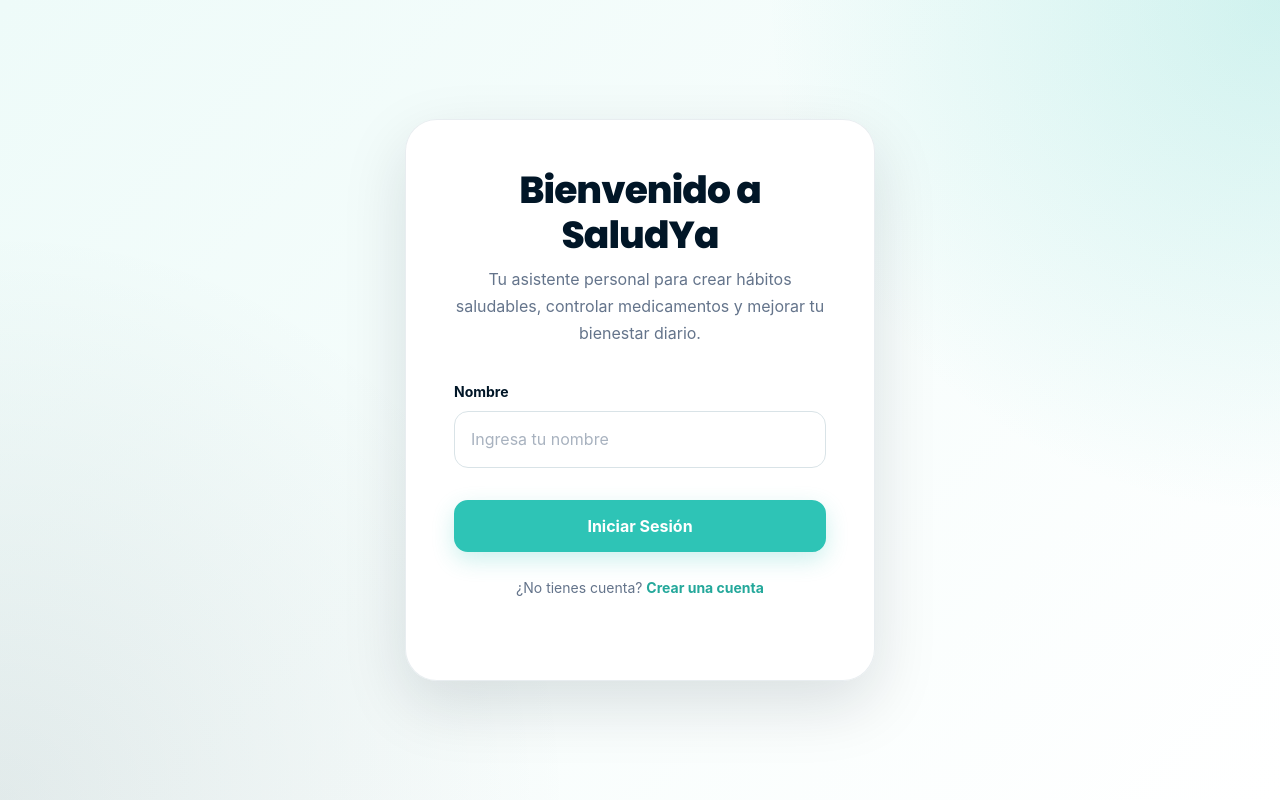
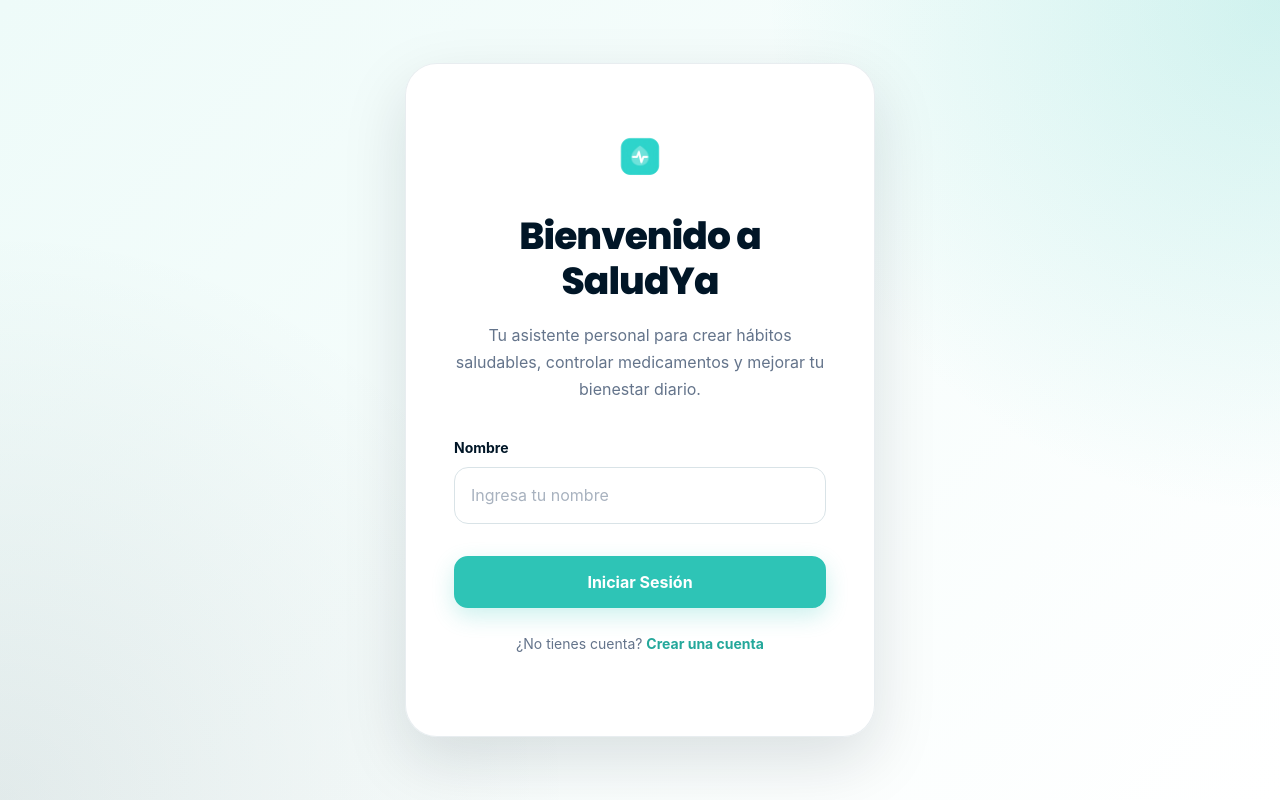
Before and after one commit to lyanecenteno176-lang/Salud_Ya., a Django app: page / in a window 1280 px wide. Run offline with Django 5.2, Linux system fonts and the light colour scheme; parts of the project's set-up code (start-up, migrations or seed data) failed here and were passed over.

Commit message:
Rectificacion de plantilla Css, integracion de logo .

```diff
--- a/saludya_app/static/saludya_app/css/styles.css
+++ b/saludya_app/static/saludya_app/css/styles.css
@@ -443,9 +443,6 @@ section {
     transform: translateY(-1px);
 }
 
-.logo span {
-    color: var(--primary-color);
-}
 
 .logo img {
     width: auto;
@@ -3935,3 +3932,48 @@ a,
 .nav-links a:hover{
     color:#2ec4b6;
 }
+
+.login-brand {
+    display: flex;
+    flex-direction: column;
+    align-items: center;
+    gap: 12px;
+    margin-bottom: 18px;
+}
+
+.login-logo {
+    width: 90px;
+    height: 90px;
+    object-fit: contain;
+    display: block;
+}
+
+.login-brand h2 {
+    margin: 0;
+    text-align: center;
+}
+
+.logo {
+    display: flex;
+    align-items: center;
+    gap: 10px;
+    text-decoration: none;
+}
+
+.navbar-logo {
+    width: 42px;
+    height: 42px;
+    object-fit: contain;
+    flex-shrink: 0;
+}
+
+.logo-text {
+    font-size: 2rem;
+    font-weight: 800;
+    color: #00173A;
+    line-height: 1;
+}
+
+.logo-accent {
+    color: #00173A;
+}
--- a/saludya_app/templates/saludya_app/Index.html
+++ b/saludya_app/templates/saludya_app/Index.html
@@ -30,7 +30,16 @@
 
     <div class="login-card">
 
-        <h2>Bienvenido a SaludYa</h2>
+        <div class="login-brand">
+
+    <img
+        src="{% static 'saludya_app/images/logo.jpg' %}"
+        alt="Logo de SaludYa"
+        class="login-logo">
+
+    <h2>Bienvenido a SaludYa</h2>
+
+</div>
 
         <p>
 
@@ -93,11 +102,20 @@
 
 <div class="container header-container">
 
-<a
-class="logo"
-href="{% url 'index' %}">
+<a class="logo" href="{% url 'index' %}">
 
-Salud<span>Ya</span>
+    <img
+        src="{% static 'saludya_app/images/logo.jpg' %}"
+        alt="Logo de SaludYa"
+        class="navbar-logo">
+
+    <span
+        class="logo-text"
+        style="color: #00173A !important;">
+
+        Salud<span style="color: #00173A !important;">Ya</span>
+
+    </span>
 
 </a>
 
@@ -826,7 +844,7 @@ Explorar Marketplace
 
     <div class="container">
 
-        <h2 style="margin-bottom:20px;">
+        <h2 style="margin-bottom:20px; color:#ffffff;">
 
             Salud<span style="color:#2ec4b6;">Ya</span>
 
--- a/saludya_proyecto/settings.py
+++ b/saludya_proyecto/settings.py
@@ -96,3 +96,7 @@ STATICFILES_DIRS = [
     BASE_DIR / 'saludya_app' / 'static',
 ]
 DEFAULT_AUTO_FIELD = 'django.db.models.BigAutoField'
+
+LOGIN_URL = 'login'
+LOGIN_REDIRECT_URL = 'index'
+LOGOUT_REDIRECT_URL = 'index'
```
Also changed, not shown: saludya_app/static/saludya_app/images/logo.jpg (added), 1 other file.
